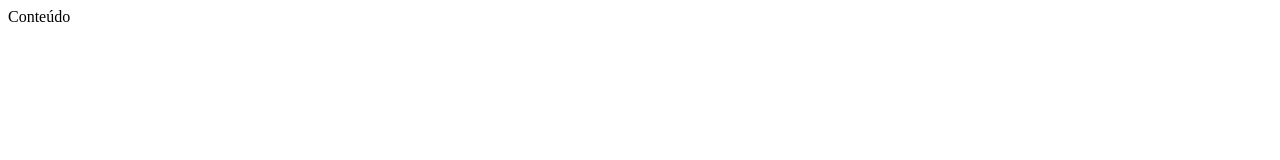
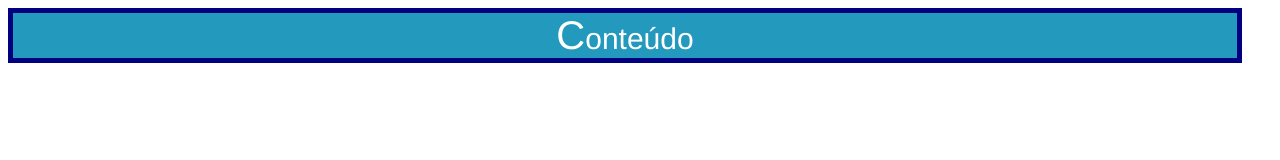
Before and after one commit to CastroFilipe/Html, a plain HTML site: page css/anatomia.html in a window 1280 px wide. Drawn offline with Linux system fonts and the light colour scheme.

Commit message:
Anatomia e sintaxe básica do CSS

```diff
--- a/css/anatomia.html
+++ b/css/anatomia.html
@@ -5,12 +5,39 @@
     <meta charset="UTF-8">
     <title>Anatomia CSS</title>
     <style>
-        /* ... */
+       .seletor {
+           color:#ffffff;
+           font-size: 30px;
+           text-align: center;
+
+           /*Multiplos valores em uma propriedade*/
+           border: solid 5px navy;
+
+           /*Utilizará a fonte Helvetica, caso não seja possível utilizara sans-serif*/
+           font-family: Helvetica, sans-serif;
+
+           /* Funções predefinidas CSS*/
+
+           width: calc(100% - 40px); /*definirá o tamanho em 100% da tela atual menos 40px*/
+
+           background-color: rgb(34,153,189)
+        }
+
+        /*Pseudo-classes*/
+        /*hover: é o evento quando o curso do mouse passar por cima de um elemento.*/
+        .seletor:hover{
+            background-color: darkgrey;/*mudará a cor quando passar o mouse*/
+        }
+
+        /*pseudo-elementos*/
+        .seletor::first-letter{
+            font-size: 40px; /*Mudará o tamanho da primeira letra*/
+        }
     </style>
 </head>
 
 <body>
-    <div class="selector">Conteúdo</div>
+    <div class="seletor">Conteúdo</div>
 </body>
 
 </html>
```
